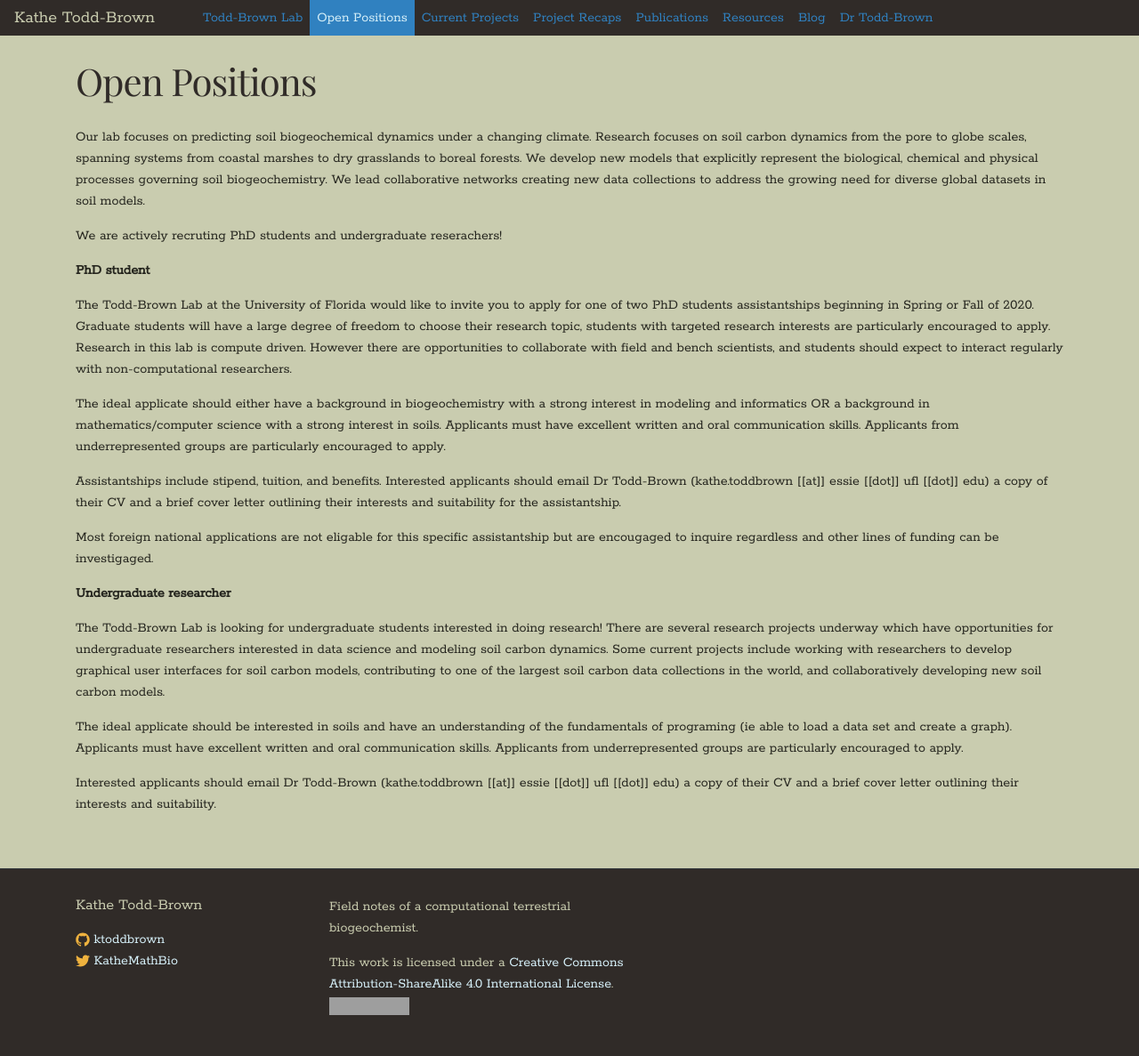
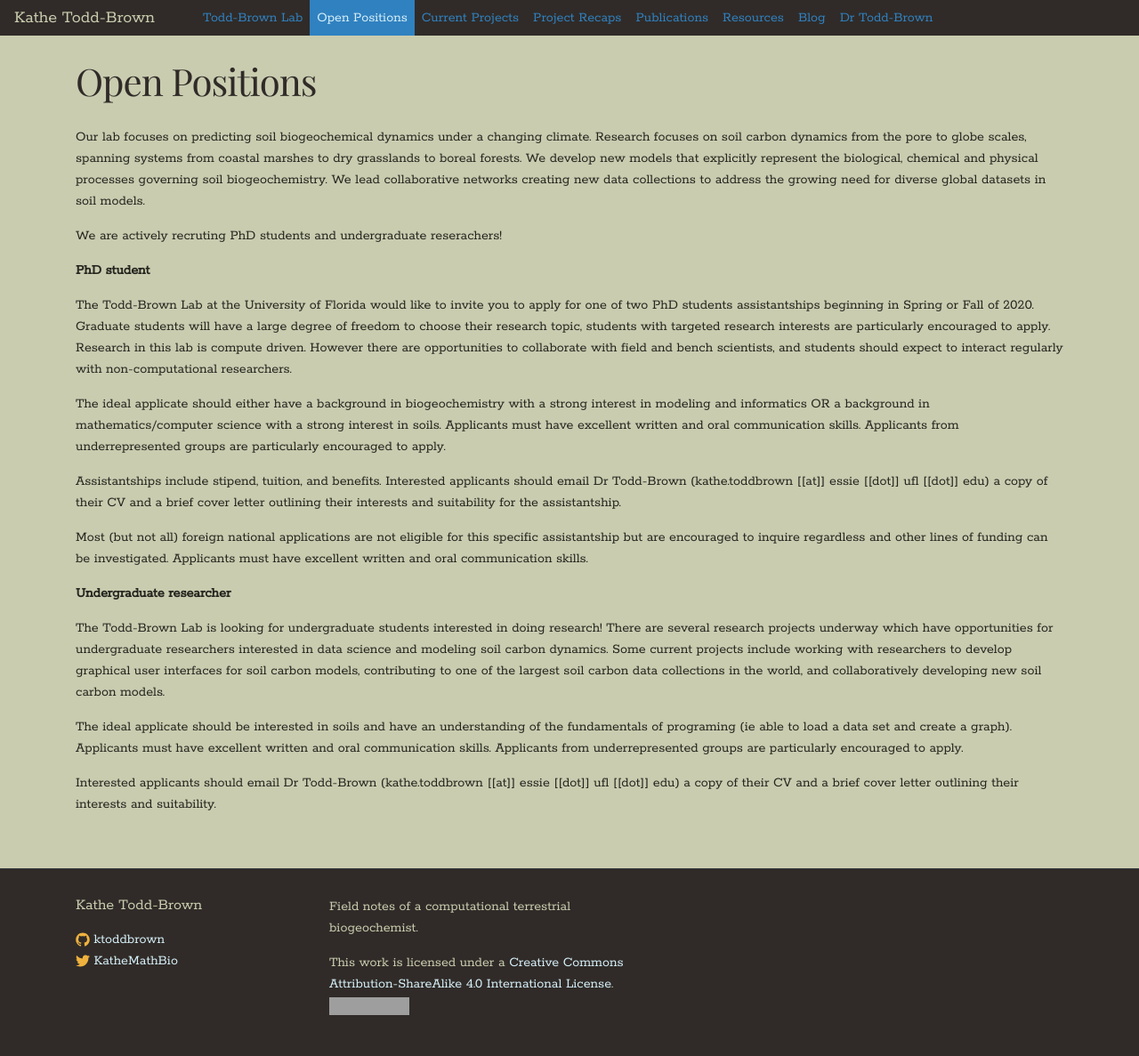
Before and after one commit to ktoddbrown/ktoddbrown.github.io, a Jekyll site: the page built from openpositions.markdown, in a window 1280 px wide. Shown: the whole page at 89% size. Built offline with Jekyll 4.4.1, drawn with Linux system fonts in a browser that asks for light colours; nearby versions of some CDN libraries; grey boxes are pictures that could not be loaded.

Commit message:
fix spelling

```diff
--- a/openpositions.markdown
+++ b/openpositions.markdown
@@ -16,7 +16,7 @@ The ideal applicate should either have a background in biogeochemistry with a st
 
 Assistantships include stipend, tuition, and benefits. Interested applicants should email Dr Todd-Brown (kathe.toddbrown [[at]] essie [[dot]] ufl [[dot]] edu) a copy of their CV and a brief cover letter outlining their interests and suitability for the assistantship.
 
-Most foreign national applications are not eligable for this specific assistantship but are encougaged to inquire regardless and other lines of funding can be investigaged.
+Most (but not all) foreign national applications are not eligible for this specific assistantship but are encouraged to inquire regardless and other lines of funding can be investigated. Applicants must have excellent written and oral communication skills.
 
 **Undergraduate researcher**
 
```
